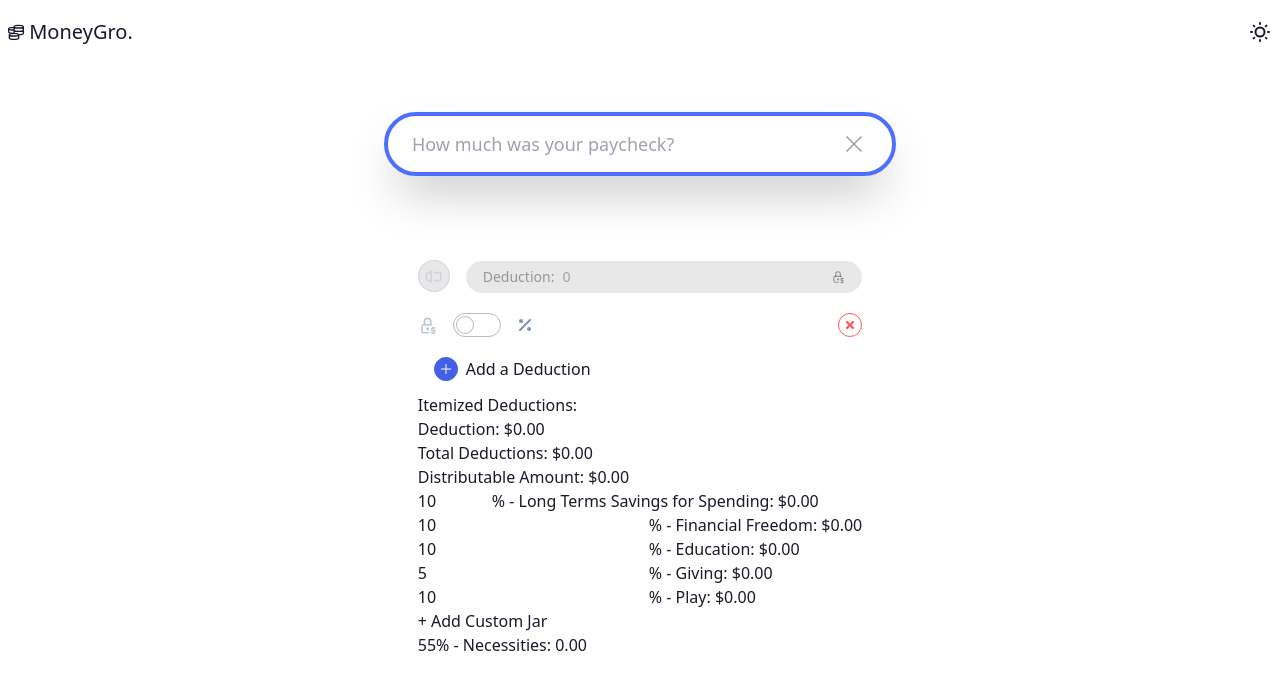
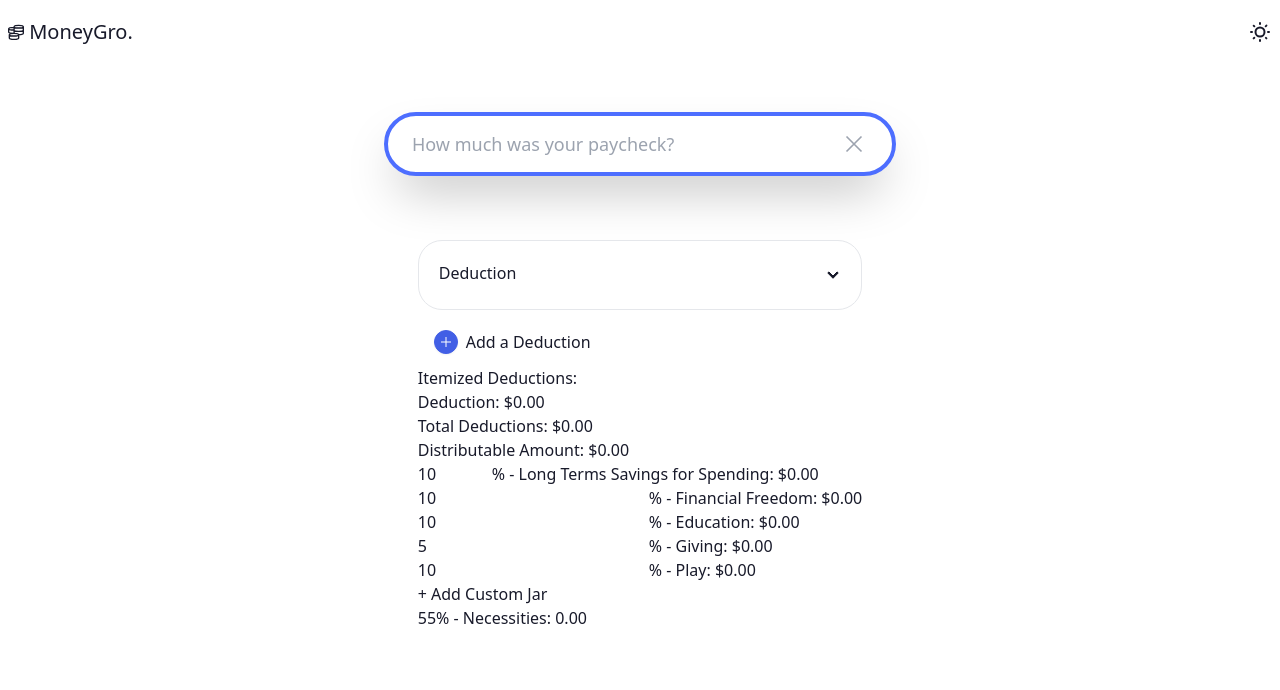
Before and after one commit to stevexero/MoneyGro, a React (Vite) app: page / in a window 1280 px wide. Both pictures are taken after a click on the button "Add a Deduction". Shown: the top 690 px of the page. Built offline with nearby package versions, Linux system fonts and the light colour scheme.

Commit message:
Styled deductions

```diff
--- a/src/App.jsx
+++ b/src/App.jsx
@@ -257,7 +257,10 @@ function App() {
             onChange={handleChange}
             className='input input-lg input-bordered border-4 input-primary w-full max-w-lg rounded-full shadow-2xl focus:shadow-2xl'
           />
-          <span className='absolute inset-y-0 right-0 flex items-center mr-8'>
+          <span
+            className='absolute inset-y-0 right-0 flex items-center mr-8 tooltip tooltip-right'
+            data-tip='Clear Salary'
+          >
             <GrClose
               className='w-5 h-5 text-gray-400 hover:cursor-pointer hover:text-secondary'
               onClick={handleResetClick}
@@ -268,7 +271,19 @@ function App() {
         {/* USER DEDUCTIONS */}
         <div className='mt-16'>
           {deductions.map((deduction, index) => (
-            <div key={index}>
+            // <div
+            //   key={index}
+            //   className='deductions mb-4 border p-4 rounded-lg border-slate-500 max-w-[390px]'
+            // >
+            <div
+              key={index}
+              className='collapse collapse-arrow border rounded-3xl mb-2 p-1'
+            >
+              <input type='checkbox' className='peer' />
+              <div className='collapse-title bg-transparent peer-checked:border-b-0'>
+                {deduction.name}
+              </div>
+              <div className='collapse-content bg-transparent'>
                 {/* <label>
                 {deduction.name}:
                 <input
@@ -278,12 +293,12 @@ function App() {
                   onChange={(event) => handleDeductionChange(index, event)}
                 />
               </label> */}
-              <div className='flex flex-row items-center mt-4'>
+                <div className='flex flex-row items-center'>
                   <div
                     className={`${inputs.initialAmount <= 0 && 'hover:cursor-not-allowed opacity-50'} mt-[0.27rem]`}
                   >
                     <button
-                    className='btn btn-circle btn-sm btn-outline btn-secondary tooltip'
+                      className='btn btn-circle btn-sm btn-outline btn-secondary tooltip tooltip-right'
                       data-tip='Rename Deduction'
                       onClick={() => renameDeduction(index)}
                       disabled={inputs.initialAmount <= 0}
@@ -319,7 +334,7 @@ function App() {
                 <div className='flex flex-row items-center justify-between'>
                   <div className='flex flex-row items-center mt-4 mb-2'>
                     <span
-                    className='tooltip'
+                      className='tooltip tooltip-right'
                       data-tip={
                         inputs.initialAmount <= 0
                           ? null
@@ -356,9 +371,11 @@ function App() {
                       disabled={inputs.initialAmount <= 0}
                     />
                     <span
-                    className='tooltip ml-4'
+                      className='tooltip tooltip-right ml-4'
                       data-tip={
-                      inputs.initialAmount <= 0 ? null : 'Percentage Deduction'
+                        inputs.initialAmount <= 0
+                          ? null
+                          : 'Percentage Deduction'
                       }
                     >
                       <FaPercent
@@ -385,12 +402,13 @@ function App() {
                   </div>
                   <button
                     type='button'
-                  className='btn btn-circle btn-xs btn-outline btn-error mt-2 tooltip'
+                    className='btn btn-circle btn-xs btn-outline btn-error mt-2 tooltip tooltip-left'
                     data-tip='Remove Deduction'
                     onClick={() => removeDeductionField(index)}
                   >
                     <FaTimes className='ml-[0.3rem]' />
                   </button>
+                </div>
               </div>
             </div>
           ))}
```
Also changed, not shown: src/index.css (+10 -0 lines). Lines whose indentation alone changed are shown as unchanged.
